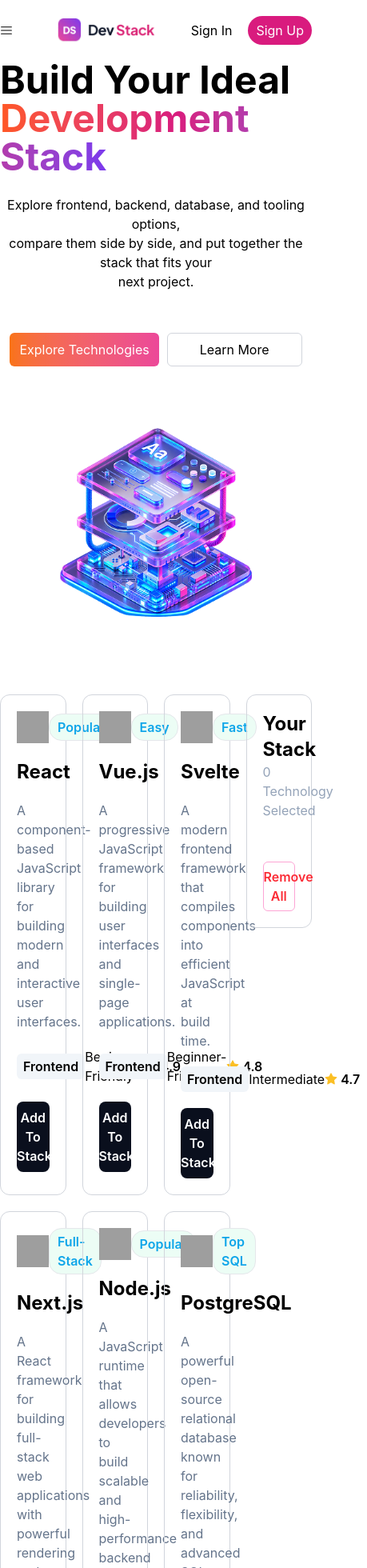
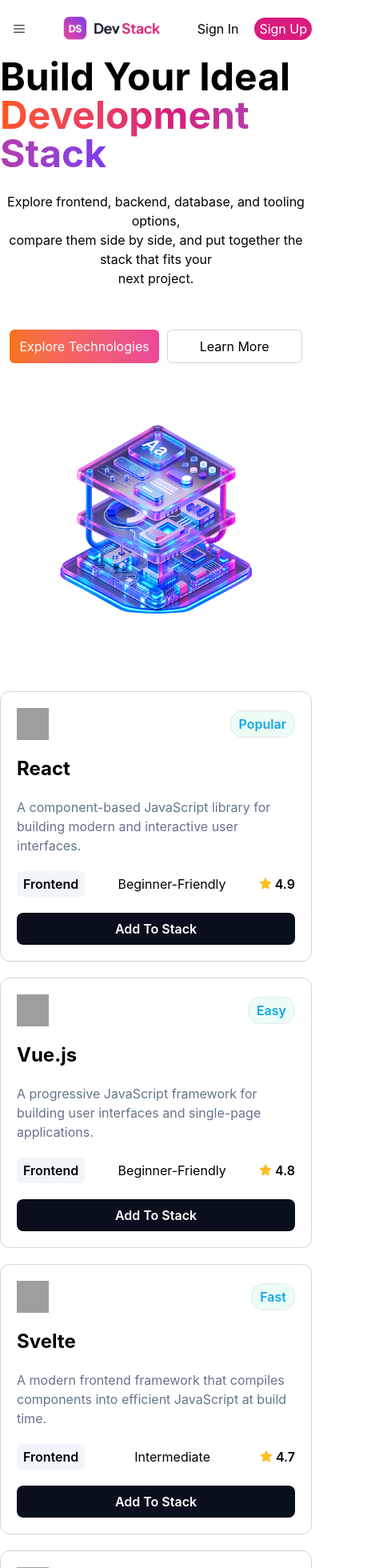
Before and after one commit to nahid1838/Assignment-5-DevStack, a React (Vite) app: page / in a window 390 px wide. Shown: the top 1960 px of the page at 80% size, 459 px wide, since content can reach past the window. Built offline with nearby package versions, Linux system fonts and the light colour scheme; grey boxes are pictures that could not be loaded.

Commit message:
All responsive completed

```diff
--- a/src/components/Footer.tsx
+++ b/src/components/Footer.tsx
@@ -5,19 +5,19 @@
         <>
 
         <hr  className="border-gray-100"/>
-        <div className="container mx-auto flex justify-between pt-20 pb-15">
+        <div className="container mx-auto flex md:flex-row flex-col md:justify-between pt-20 pb-15">
             <div className="flex flex-col gap-5">
-                <img src={FooterLogo} alt="" className="w-32 h-auto" />
-                <p className="text-[#64748B]">Curated tools, technologies, and resources for developers building<br />modern software.</p>
+                <img src={FooterLogo} alt="" className="h-auto w-32 mx-auto md:mx-0 " />
+                <p className="text-[#64748B] text-center md:text-left">Curated tools, technologies, and resources for developers building<br className="hidden md:block"/>modern software.</p>
 
-                <ul className="flex gap-4">
+                <ul className="flex gap-4 justify-center md:justify-normal">
                     <li><a href="">GitHub</a></li>
                     <li><a href="">Twitter</a></li>
                     <li><a href="">Linkedin</a></li>
                 </ul>
             </div>
 
-            <div className="flex flex-col gap-4">
+            <div className="md:flex flex-col gap-4 hidden">
                 <p className="font-semibold">PRODUCT</p>
                 <ul className="text-[#64748B]">
                     <li><a href="">Home</a></li>
@@ -26,7 +26,7 @@
                 </ul>
             </div>
 
-            <div className="flex flex-col gap-4">
+            <div className="md:flex flex-col gap-4 hidden">
                 <p className="font-semibold">COMPANY</p>
                 <ul className="text-[#64748B]">
                     <li><a href="">About</a></li>
@@ -35,7 +35,7 @@
                 </ul>
             </div>
 
-            <div className="flex flex-col gap-4">
+            <div className="md:flex flex-col gap-4 hidden">
                 <p className="font-semibold">LEGAL</p>
                 <ul className="text-[#64748B]">
                     <li><a href="">Privacy Policy</a></li>
@@ -45,7 +45,7 @@
         </div>
 
         <hr className="border-gray-100" />
-        <div className="container mx-auto flex justify-between text-[#64748B] pt-8 mb-8">
+        <div className="container mx-auto flex justify-between text-[#64748B] pt-8 mb-8 text-[10px] md:text-md">
             <p>© 2026 Dev Stack. All rights reserved.</p>
             <ul className="flex gap-5">
                 <li><a href="">Privacy</a></li>
--- a/src/components/Nav.tsx
+++ b/src/components/Nav.tsx
@@ -6,10 +6,10 @@
         <>
         <div className="sticky top-0 z-0 bg-white">
             <div className="container mx-auto flex justify-between items-center py-5">
-                <span className=" visible md:hidden pr-2.5"><RxHamburgerMenu /></span>
+                <span className=" block md:hidden ml-4"><RxHamburgerMenu /></span>
                 <img src={NavLogo} alt="" className="h-8 w-auto" />
 
-                <ul className="flex gap-5 hidden md:visible">
+                <ul className="md:flex gap-5 hidden">
                     <li className="text-[#DB2777]"><a href="">Home</a></li>
                     <li><a href="">Technologies</a></li>
                     <li><a href="">Projects</a></li>
@@ -19,7 +19,7 @@
 
                 <div className="flex gap-5 items-center">
                     <span><a href="">Sign In</a></span>
-                    <button className="bg-[#D91B7E] text-white px-2.5 py-1.5 rounded-4xl cursor-pointer">Sign Up</button>
+                    <button className="bg-[#D91B7E] text-white px-1.5 py-0.5 md:px-2.5 md:py-1.5 rounded-4xl cursor-pointer">Sign Up</button>
                 </div>
             </div>
         </div>
--- a/src/components/technologies/Technologies.tsx
+++ b/src/components/technologies/Technologies.tsx
@@ -15,9 +15,9 @@
 
     return (
         <>
-        <div className="container mx-auto grid grid-cols-12 gap-5 pt-5 pb-15">
-            <div className=" grid col-span-9">
-                <div className="grid grid-cols-3 gap-5">
+        <div className="container mx-auto grid grid-cols-1 md:grid-cols-12 gap-5 pt-5 pb-15">
+            <div className=" grid col-span-12 md:col-span-9">
+                <div className="grid grid-cols-1 md:grid-cols-2 lg:grid-cols-3 gap-5">
                     {
                     techonlogies.map(techonlogi => <Techonlogi
                         key={techonlogi.id}
@@ -29,7 +29,7 @@
                 </div>
             </div>
 
-            <div className="col-span-3">
+            <div className="col-span-12 md:col-span-3">
                 <YourStack
                 addedTechonlogi={addedTechonlogi}
                 setAddedTechonlogi={setAddedTechonlogi}
```
